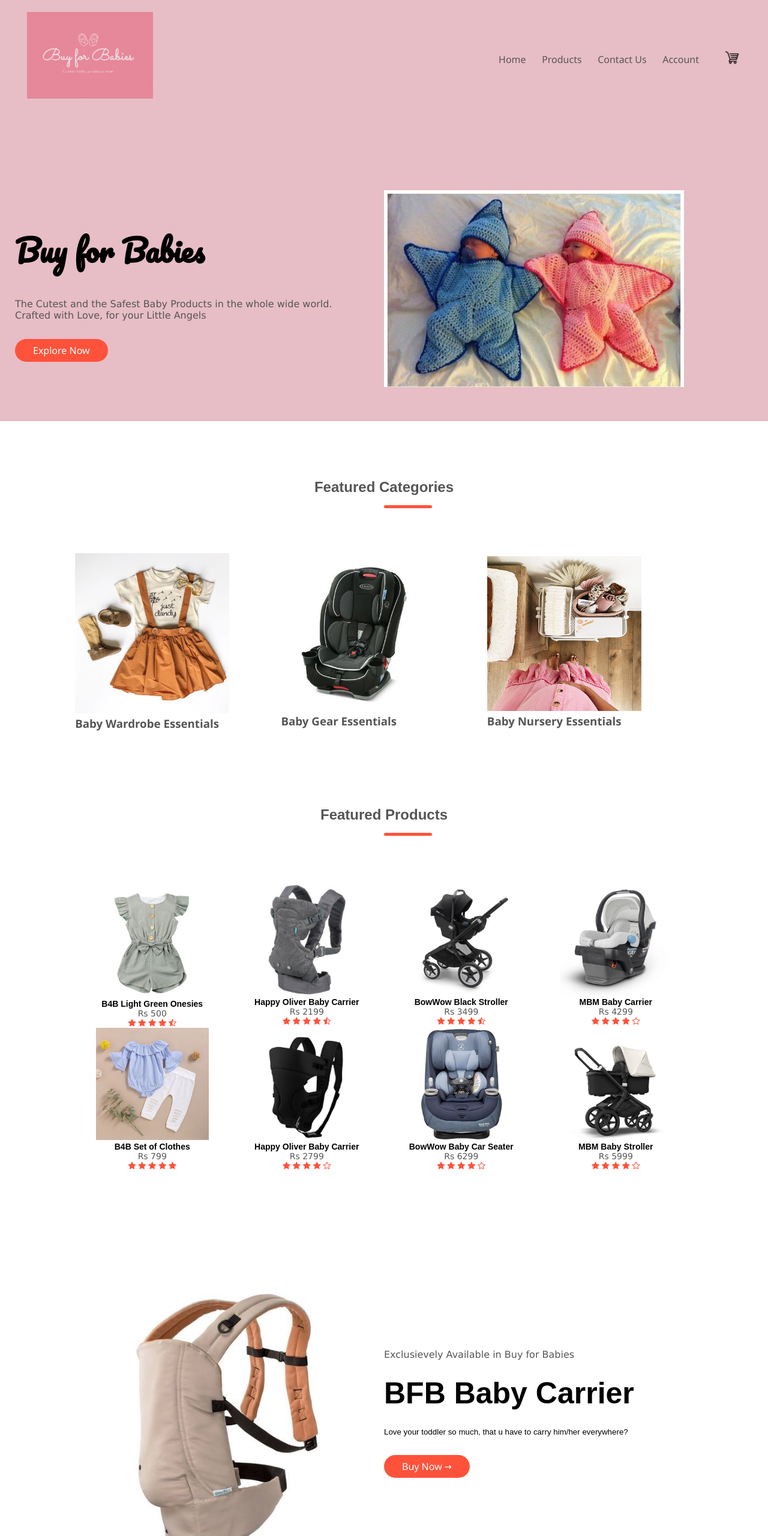
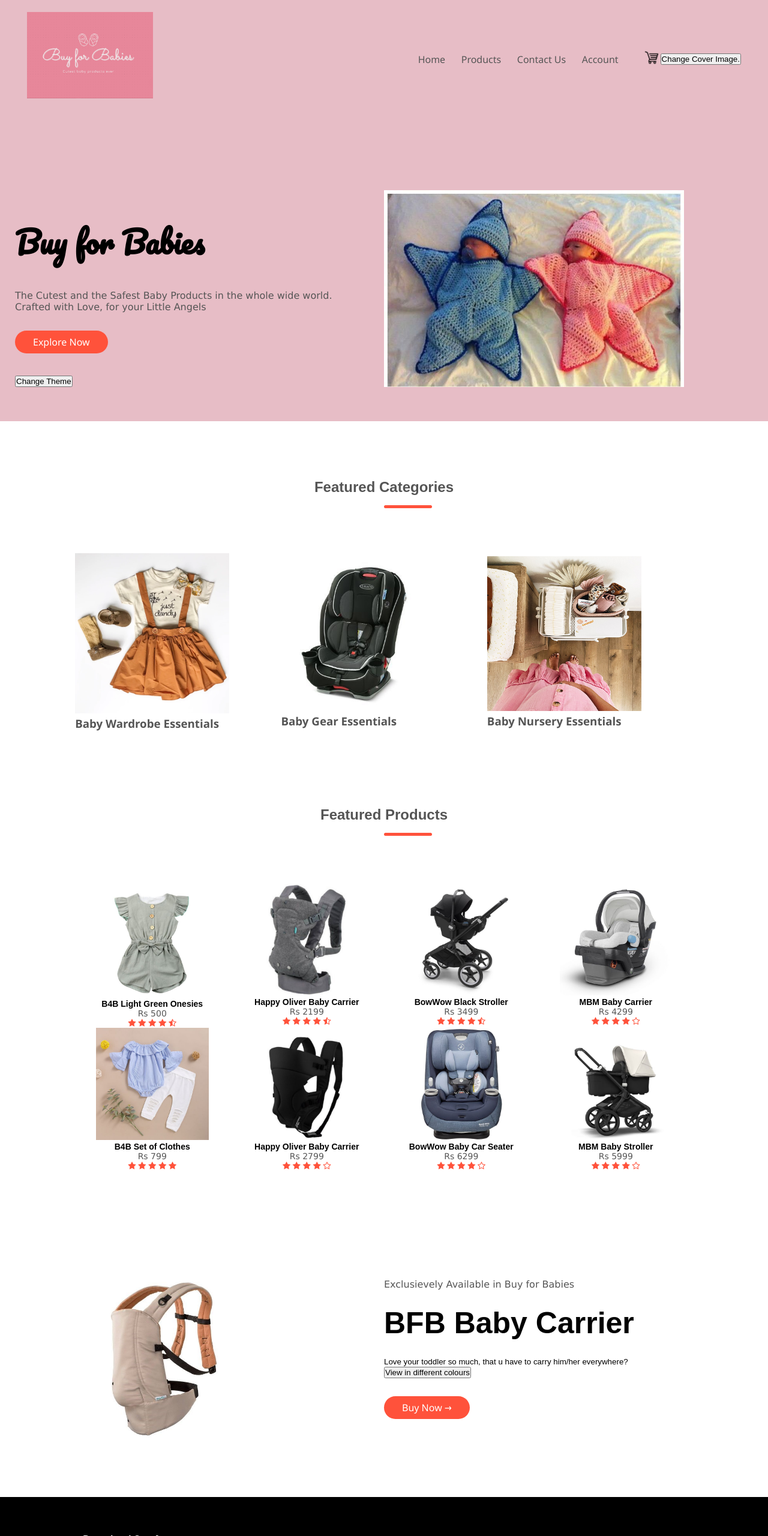
Before and after one commit to Dolphin76/Baby-Website, a plain HTML site: page index.html in a window 1280 px wide. Shown: the top 2560 px of the page at 60% size. Drawn offline with Linux system fonts and the light colour scheme; a web font is replaced by a local one.

Commit message:
Add files via upload

```diff
--- a/index.html
+++ b/index.html
@@ -13,6 +13,9 @@
 <link href="https://fonts.googleapis.com/css2?family=Fredericka+the+Great&display=swap" rel="stylesheet">
 <link rel="preconnect" href="https://fonts.gstatic.com">
 <link href="https://fonts.googleapis.com/css2?family=Comfortaa:wght@300&display=swap" rel="stylesheet">
+
+<link rel="icon" type="image/x-icon" href="favicon.jpg">
+
 </head>
 <body>
     <div class="header">
@@ -29,16 +32,38 @@
             <li><a href="">Account</a></li>
         </ul>
     </nav>
+
     <a href="cart.html"><img src="images/5a385f9c87dd16.0608795915136439325565.png" alt="Cart" width="30px" height="30px"></a>
+
+    <button type="button" onmouseover="document.getElementById('img1').src='change.jfif'" onmouseout="document.getElementById('img1').src='images/400148800653_18554.jpg'">Change Cover Image.</button>
+
     </div>
     <div class="row">
         <div class="col-2">
             <h1>Buy for Babies</h1>
             <p>The Cutest and the Safest Baby Products in the whole wide world.</br> Crafted with Love, for your Little Angels</p>
-            <a href="divya.html" class="btn">Explore Now</a>
+            <a href="divya.html" class="btn">Explore Now</a> <br>
+
+            <button onclick="myFunction()">Change Theme</button>
+
+            <p id="demo"></p>
+
+<script>
+function myFunction() {
+  var txt;
+  if (confirm("Switch to the Dark Theme?")) {
+    txt = "Dark Theme is unavailable at the moment.";
+  } else {
+    txt = "";
+  }
+  document.getElementById("demo").innerHTML = txt;
+}
+</script>
+
+
         </div>
         <div class="col-2">
-           <img src="images/400148800653_18554.jpg" width="500px">
+           <img id="img1" src="images/400148800653_18554.jpg" width="500px">
 
     </div>
 </div>
@@ -176,13 +201,15 @@
     <div class="small-container">
         <div class="row">
             <div class="col-6">
-                <img src="images/baby Carriers/5.jpg" class="offer-img">
+                <img id="carh" src="images/baby Carriers/5.jpg" class="offer-img" width="300px">
             </div>
             <div class="col-6">
                 <p>Exclusievely Available in Buy for Babies</p>
                 <h1>BFB Baby Carrier</h1>
                 <small>Love your toddler so much, that u have to carry him/her everywhere?</small>
-            </br><a href="cart.html" class="btn">Buy Now &#8594;</a>
+            </br>
+            <button type="button" onclick="document.getElementById('carh').src='car2.webp'"; ondblclick="document.getElementById('carh').src='cart1.jpg'">View in different colours</button> <br>
+            <a href="cart.html" class="btn">Buy Now &#8594;</a>
             </div>
             </div>
             </div>
```
Also changed, not shown: cart.html (+5 -1 lines), cc.html (+3 -0 lines), divya.html (+3 -0 lines), gender.html (+3 -0 lines), single.html (+3 -0 lines), car2.webp (added), change.jfif (added), favicon.jpg (added).
